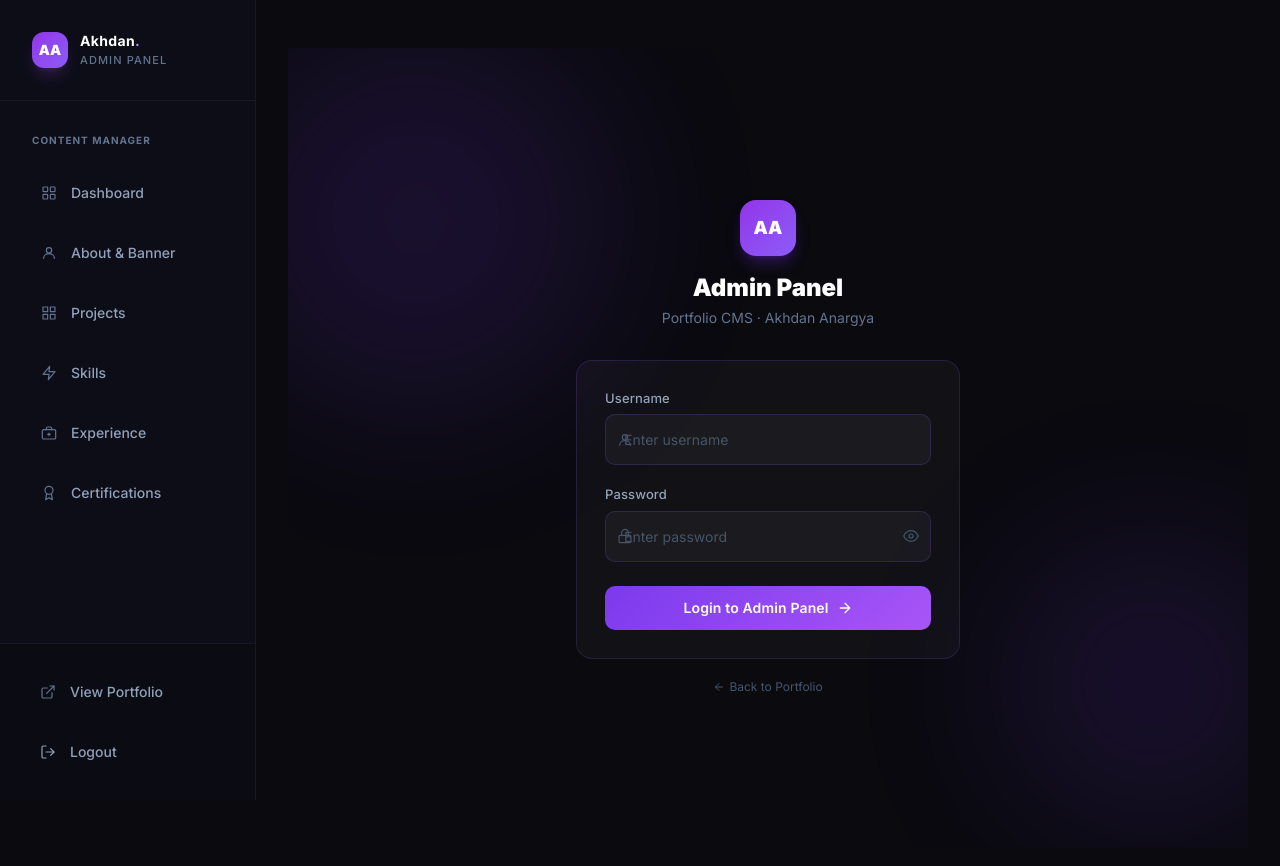
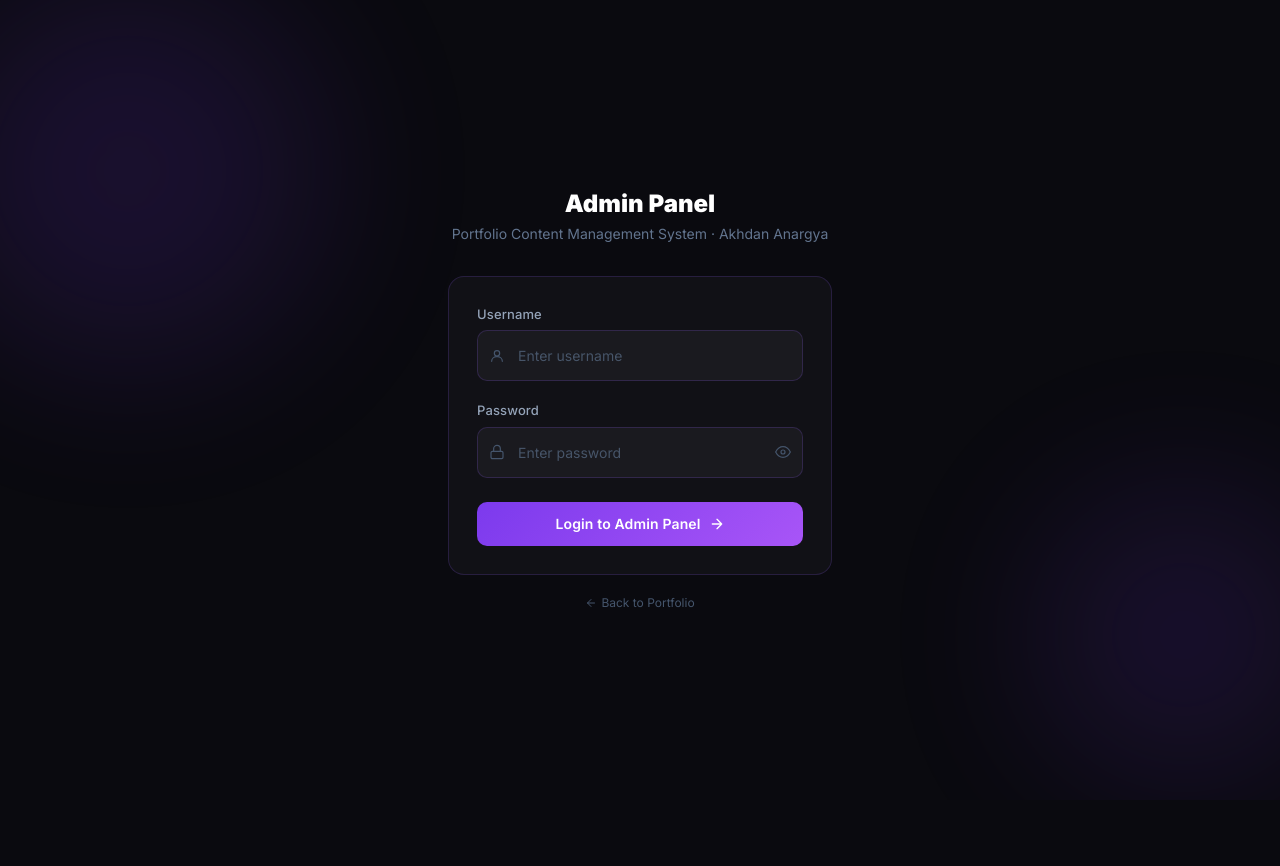
Before and after one commit to akhdanrgya/PORTFOLIO, a Next.js app: page /admin/login in a window 1280 px wide. Shown: the top 866 px of the page. After the commit the page ends 800 px from the top, so only its background shows below. Built offline with nearby package versions, Linux system fonts and the light colour scheme.

Commit message:
STYLE: Fix style login admin

```diff
--- a/app/admin/layout.tsx
+++ b/app/admin/layout.tsx
@@ -1,14 +1,5 @@
-import Sidebar from "@/components/admin/Sidebar";
+import AdminLayoutClient from "@/components/admin/AdminLayoutClient";
 
 export default function AdminLayout({ children }: { children: React.ReactNode }) {
-  return (
-    <div className="flex min-h-screen grid-bg relative" style={{ background: "#0a0a0f" }}>
-      <Sidebar />
-      <main className="flex-1 overflow-auto w-full">
-        <div className="max-w-5xl mx-auto px-5 sm:px-8 py-8 sm:py-12 mt-16 md:mt-0">
-          {children}
-        </div>
-      </main>
-    </div>
-  );
+  return <AdminLayoutClient>{children}</AdminLayoutClient>;
 }
--- a/app/admin/login/page.tsx
+++ b/app/admin/login/page.tsx
@@ -39,11 +39,8 @@ export default function LoginPage() {
       <div className="relative z-10 w-full max-w-sm animate-fade-in">
         {/* Logo */}
         <div className="text-center mb-8">
-          <div className="w-14 h-14 rounded-2xl bg-gradient-to-br from-purple-600 to-violet-500 flex items-center justify-center text-white font-black text-lg mx-auto mb-4 shadow-lg shadow-purple-900/40">
-            AA
-          </div>
           <h1 className="text-2xl font-black text-white">Admin Panel</h1>
-          <p className="text-slate-500 text-sm mt-1">Portfolio CMS · Akhdan Anargya</p>
+          <p className="text-slate-500 text-sm mt-1">Portfolio Content Management System · Akhdan Anargya</p>
         </div>
 
         {/* Form */}
--- a/app/globals.css
+++ b/app/globals.css
@@ -314,7 +314,8 @@ body {
   border: 1px solid rgba(139, 92, 246, 0.2);
   border-radius: 10px;
   color: #f1f5f9;
-  padding: 14px 18px;
+  padding-top: 14px;
+  padding-bottom: 14px;
   font-size: 14px;
   line-height: 1.5;
   transition: border-color 0.2s ease, box-shadow 0.2s ease, background 0.2s ease;
--- /dev/null
+++ b/components/admin/AdminLayoutClient.tsx
@@ -0,0 +1,24 @@
+"use client";
+import { usePathname } from "next/navigation";
+import Sidebar from "@/components/admin/Sidebar";
+
+export default function AdminLayoutClient({ children }: { children: React.ReactNode }) {
+  const pathname = usePathname();
+  const isLogin = pathname === "/admin/login";
+
+  // Login page gets a clean layout without sidebar
+  if (isLogin) {
+    return <>{children}</>;
+  }
+
+  return (
+    <div className="flex min-h-screen grid-bg relative" style={{ background: "#0a0a0f" }}>
+      <Sidebar />
+      <main className="flex-1 overflow-auto w-full">
+        <div className="max-w-5xl mx-auto px-5 sm:px-8 py-8 sm:py-12 mt-16 md:mt-0">
+          {children}
+        </div>
+      </main>
+    </div>
+  );
+}
--- a/components/portfolio/Projects.tsx
+++ b/components/portfolio/Projects.tsx
@@ -1,7 +1,7 @@
 "use client";
 import { useState } from "react";
 import Image from "next/image";
-import Link from "next/link";
+import { useRouter } from "next/navigation";
 import AnimatedSection from "@/components/ui/AnimatedSection";
 import type { Project } from "@/lib/supabase";
 import { useLanguage } from "@/lib/LanguageContext";
@@ -84,8 +84,13 @@ export default function Projects({ projects }: { projects: Project[] }) {
 
 function ProjectCard({ project, featured = false }: { project: Project; featured?: boolean }) {
   const { t } = useLanguage();
+  const router = useRouter();
+
   return (
-    <Link href={`/projects/${project.id}`} className={`glass-card overflow-hidden group block ${featured ? "md:col-span-1" : ""}`}>
+    <div
+      onClick={() => router.push(`/projects/${project.id}`)}
+      className={`glass-card overflow-hidden group block cursor-pointer ${featured ? "md:col-span-1" : ""}`}
+    >
       {/* Thumbnail */}
       <div className={`relative overflow-hidden ${featured ? "aspect-video" : "aspect-video"}`}>
         {project.thumbnail_url ? (
@@ -145,6 +150,7 @@ function ProjectCard({ project, featured = false }: { project: Project; featured
               href={project.live_url}
               target="_blank"
               rel="noopener noreferrer"
+              onClick={(e) => e.stopPropagation()}
               className="btn-glow px-4 py-2 text-xs flex-1 text-center"
             >
               <span>{t("projects.liveDemo")}</span>
@@ -155,6 +161,7 @@ function ProjectCard({ project, featured = false }: { project: Project; featured
               href={project.github_url}
               target="_blank"
               rel="noopener noreferrer"
+              onClick={(e) => e.stopPropagation()}
               className="btn-outline px-4 py-2 text-xs flex-1 text-center"
             >
               GitHub
@@ -162,6 +169,6 @@ function ProjectCard({ project, featured = false }: { project: Project; featured
           )}
         </div>
       </div>
-    </Link>
+    </div>
   );
 }
```
